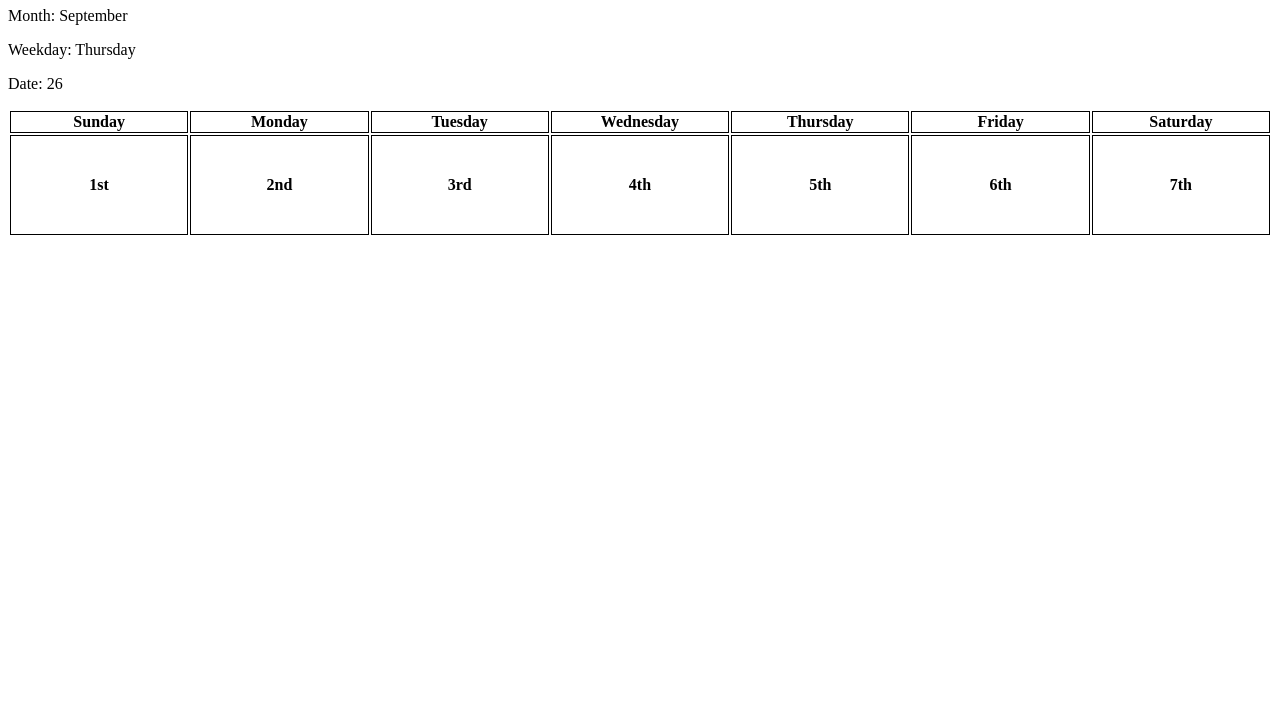
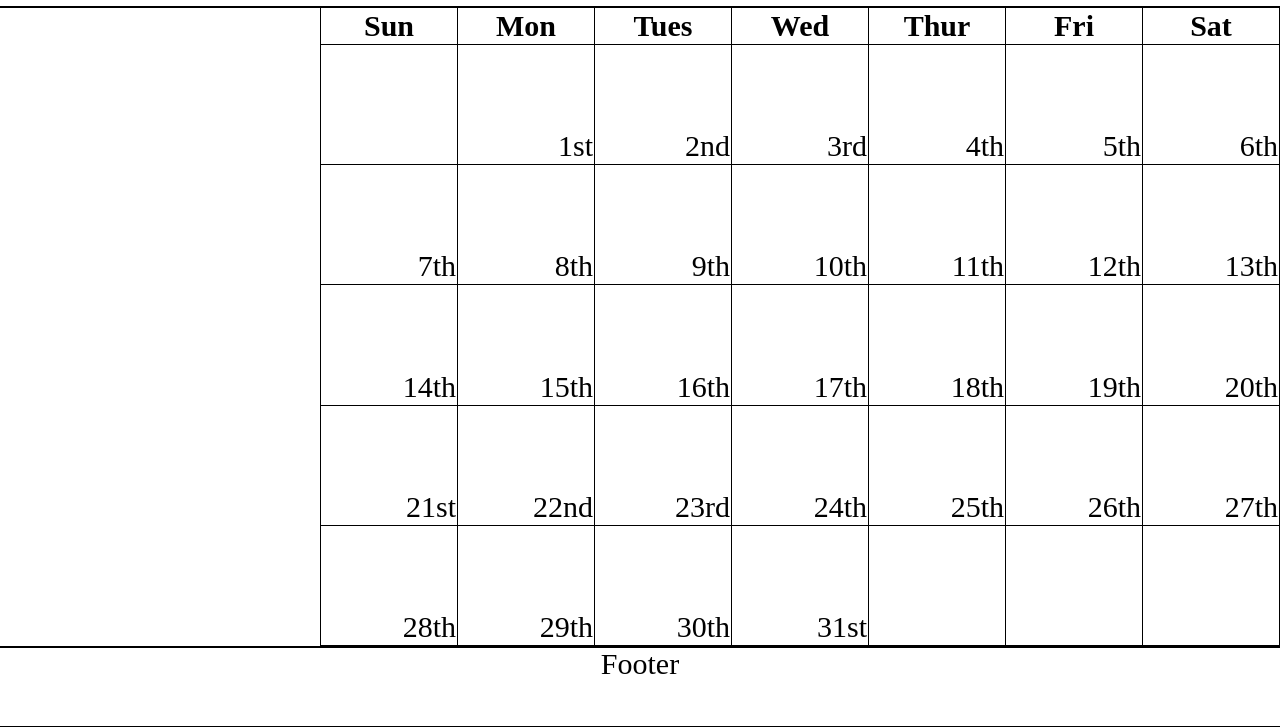
Before and after one commit to aricbosser/KublaiKhanAcademy, a website: page Skyline/Calendar/calendar.html in a window 1280 px wide. Shown: the part 73-800 px from the top of the page. Drawn offline with Linux system fonts and the light colour scheme.

Commit message:
Added Grid Containers and Calendar Formatting

```diff
--- a/Skyline/Calendar/calendar.css
+++ b/Skyline/Calendar/calendar.css
@@ -1,10 +1,54 @@
+html, body {
+    margin: 0; /* Remove default margin */
+    padding: 0; /* Remove default padding */
+    height: 100%; /* Ensure body takes full height */
+    width: 100%; /* Ensure body takes full width */
+}
+
+/* Shell Container for grid elements that spans the entire viewport */
+
+.grid-container {
+    display: grid;
+    grid-template-columns: 1fr; /* Single column layout */
+    grid-template-rows: 0.5fr 4fr 0.5fr; /* Three rows with relative sizing */
+    height: 100vh; /* Full viewport height */
+    width: 100vw;  /* Full viewport width */
+}
+
+.grid-container > div {
+    text-align: center;
+    font-size: 30px;
+    outline: 1px solid black; /* Add outline to visualize grid lines */
+}
+
+.grid-navbar, .grid-body, .grid-footer {
+    border-bottom: 1px solid black; /* Proper bottom border syntax */
+}
+
+.grid-body-container {
+    display: grid;
+    grid-template-columns: 1fr 3fr;
+    height: 100%;
+}
+
+#calendar-container {
+    height: 100%;
+    width: 100%;
+}
+
+/* Calendar Table Styles */
+table {
+    width: 100%;
+    height: 100%;
+    border-collapse: collapse;
+    table-layout: fixed; /* Ensures table columns are equal length */
+}
+
 th, td {
     border: 1px solid black;
-    border-collapse: collapse;
-    width: 14%;
 }
 
-tbody > tr {
-    height: 100px;
-    width: 14%;
+td {
+    text-align: right;
+    vertical-align: bottom;
 }
--- a/Skyline/Calendar/calendar.html
+++ b/Skyline/Calendar/calendar.html
@@ -7,44 +7,89 @@
     <link rel="stylesheet" href="calendar.css">
 </head>
 <body>
-    <h1>Current Date Information</h1>
-
-    <div class="month_box">
-        <p>Month: <span id="month"></span></p> <!-- Label and value in the same <p> -->
+    <div class="grid-container">
+        <div class="grid-navbar">Navbar</div>
+        <div class="grid-body">
+            <!-- <div class="month_box">
+                <p>Month: <span id="month"></span></p>
             </div>
 
             <div class="weekday_box">
-        <p>Weekday: <span id="weekday"></span></p> <!-- Label and value in the same <p> -->
+                <p>Weekday: <span id="weekday"></span></p>
             </div>
 
             <div class="date_of_month_box">
-        <p>Date: <span id="date_of_month"></span></p> <!-- Label and value in the same <p> -->
-    </div>
+                <p>Date: <span id="date_of_month"></span></p>
+            </div> -->
 
-    <table style="width: 100%;">
+            <div class="grid-body-container">
+                <div id="calendar-info-container"></div>
+                <div id="calendar-container">
+                    <table>
                         <thead>
                             <tr>
-                <th>Sunday</th>
-                <th>Monday</th>
-                <th>Tuesday</th>
-                <th>Wednesday</th>
-                <th>Thursday</th>
-                <th>Friday</th>
-                <th>Saturday</th>
+                                <th>Sun</th>
+                                <th>Mon</th>
+                                <th>Tues</th>
+                                <th>Wed</th>
+                                <th>Thur</th>
+                                <th>Fri</th>
+                                <th>Sat</th>
                             </tr>
                         </thead>
                         <tbody>
                             <tr>
-                <th>1st</th>
-                <th>2nd</th>
-                <th>3rd</th>
-                <th>4th</th>
-                <th>5th</th>
-                <th>6th</th>
-                <th>7th</th>
+                                <td></td> <!-- Empty cell for the first day of the month (assuming it starts on a Monday) -->
+                                <td>1st</td>
+                                <td>2nd</td>
+                                <td>3rd</td>
+                                <td>4th</td>
+                                <td>5th</td>
+                                <td>6th</td>
+                            </tr>
+                            <tr>
+                                <td>7th</td>
+                                <td>8th</td>
+                                <td>9th</td>
+                                <td>10th</td>
+                                <td>11th</td>
+                                <td>12th</td>
+                                <td>13th</td>
+                            </tr>
+                            <tr>
+                                <td>14th</td>
+                                <td>15th</td>
+                                <td>16th</td>
+                                <td>17th</td>
+                                <td>18th</td>
+                                <td>19th</td>
+                                <td>20th</td>
+                            </tr>
+                            <tr>
+                                <td>21st</td>
+                                <td>22nd</td>
+                                <td>23rd</td>
+                                <td>24th</td>
+                                <td>25th</td>
+                                <td>26th</td>
+                                <td>27th</td>
+                            </tr>
+                            <tr>
+                                <td>28th</td>
+                                <td>29th</td>
+                                <td>30th</td>
+                                <td>31st</td>
+                                <td></td> <!-- Empty cell for the rest of the week -->
+                                <td></td>
+                                <td></td>
                             </tr>
                         </tbody>
                     </table>
+                </div>
+            </div>
+        </div>
+        <div class="grid-footer">Footer</div>
+    </div>
 
     <script src="get_date.js"></script> <!-- Link to your external JS file -->
 </body>
```
Lines whose indentation alone changed are shown as unchanged.
